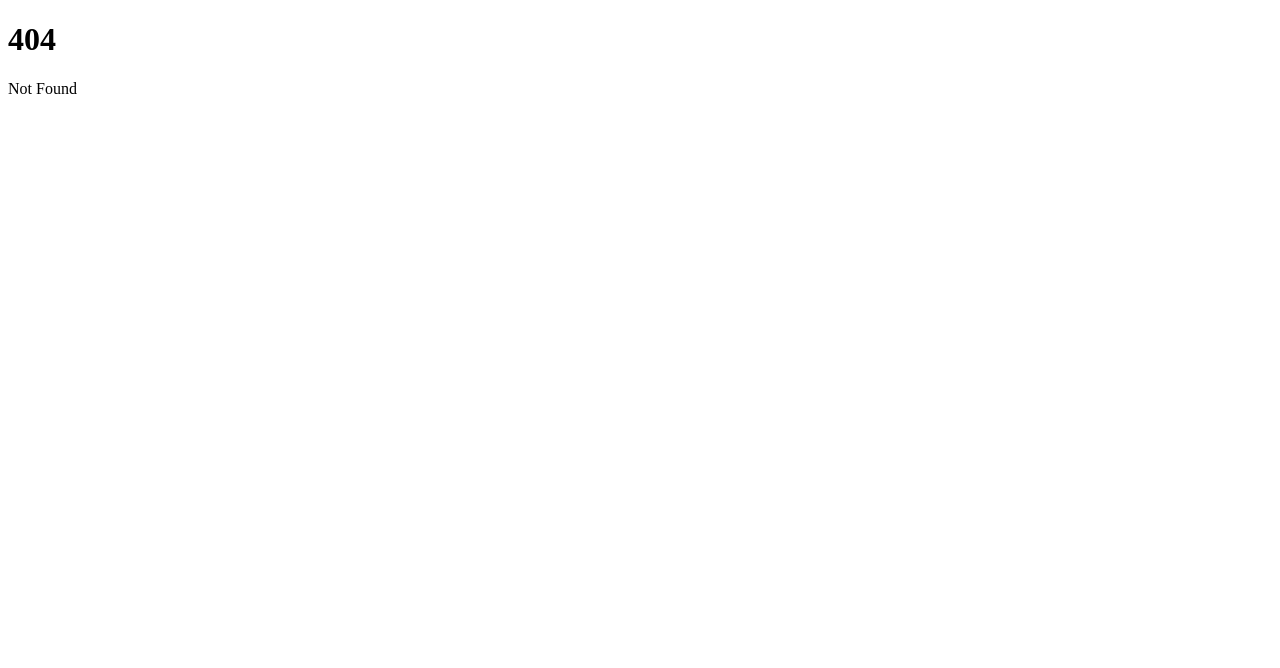
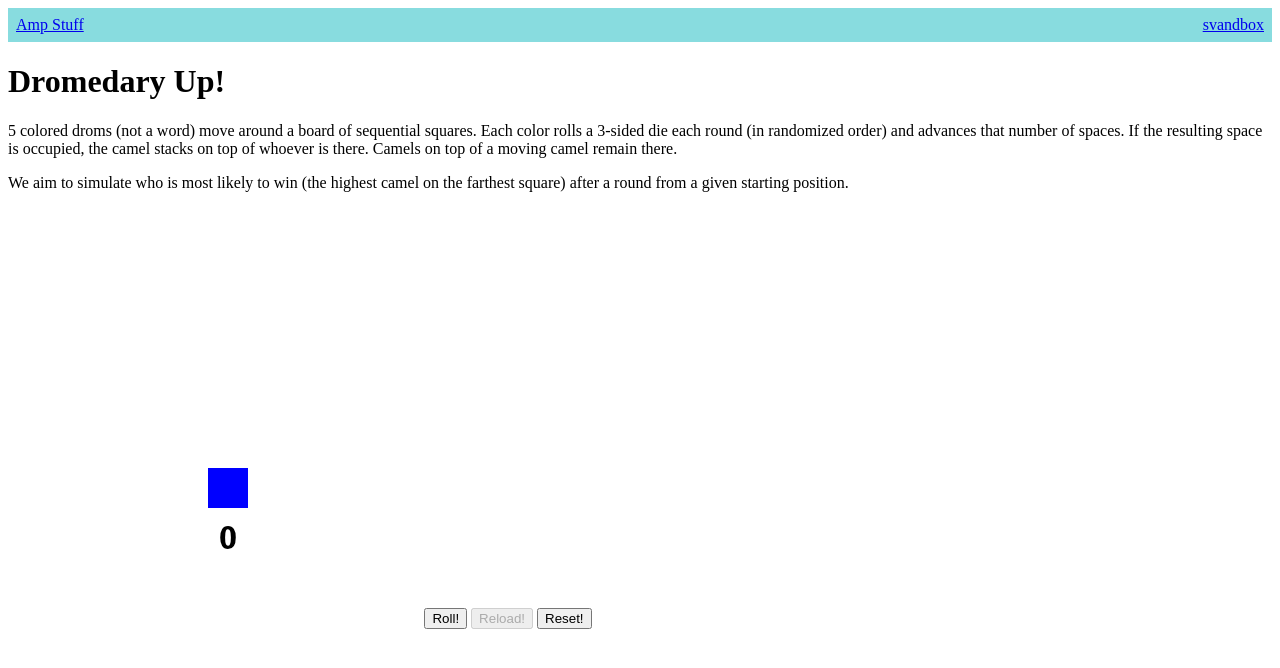
Before and after one commit to drewyoungren/svandbox, a SvelteKit app: page /amp/dromedary_up in a window 1280 px wide. Before the commit this address had no page. Shown: the top 668 px of the page. Built offline with nearby package versions, Linux system fonts and the light colour scheme.

Commit message:
Don't spit

```diff
--- a/src/routes/amp/+page.svelte
+++ b/src/routes/amp/+page.svelte
@@ -41,5 +41,6 @@
     <ul>
         <li><a href="figgie_hands">Figgie starting odds</a></li>
         <li><a href="proset">ProSet</a></li>
+        <li><a href="dromedary_up">Dromedary Up!</a></li>
     </ul>
 </section>
--- /dev/null
+++ b/src/routes/amp/dromedary_up/+page.svelte
@@ -0,0 +1,184 @@
+<script>
+    import { onMount } from 'svelte';
+    import { Tween } from 'svelte/motion';
+    // import { fade } from 'svelte/transition';
+
+    const COLORS = ['P', 'Y', 'R', 'G', 'B'];
+
+    let gameState = $state({ P: 0, Y: 0, R: 0, G: 0, B: 0 });
+
+    let pyramid = $state([]);
+
+    let rolled = $state([]);
+
+    function reset() {
+        gameState = { P: 0, Y: 0, R: 0, G: 0, B: 0 };
+        reload();
+    }
+
+    const camels = {};
+
+    for (const c of COLORS) {
+        camels[c] = { x: new Tween(0), y: new Tween(0) };
+    }
+
+    function getKey(dict, val) {
+        for (const [k, v] of Object.entries(dict)) {
+            if (v == val) return k;
+        }
+    }
+
+    let startingSquare = $state(0);
+
+    function minFromMixedList(list) {
+        const nums = list.map((item) => Number(item)).filter((n) => !isNaN(n));
+        return nums.length > 0 ? Math.min(...nums) : undefined;
+    }
+
+    function getPos(state, camel) {
+        let ht = 0;
+        let c = camel;
+        while (COLORS.indexOf(c) > -1) {
+            ht++;
+            c = state[c];
+        }
+        return [c, ht];
+    }
+
+    function getTopCamel(state, pos) {
+        let p = pos;
+        const vals = Object.values(state);
+        while (vals.indexOf(p) > -1) {
+            p = getKey(state, p);
+        }
+        return p;
+    }
+
+    function popRandom(arr) {
+        if (arr.length === 0) return undefined;
+        const index = Math.floor(Math.random() * arr.length);
+        return arr.splice(index, 1)[0];
+    }
+
+    function reload() {
+        pyramid = [...COLORS];
+        rolled = [];
+        startingSquare = minFromMixedList(Object.values(gameState));
+    }
+
+    function roll() {
+        const cam = popRandom(pyramid);
+        if (cam) {
+            let [p, h] = getPos(gameState, cam);
+            const die = Math.ceil(Math.random() * 3);
+
+            rolled.push([cam, die]);
+
+            gameState[cam] = getTopCamel(gameState, p + die);
+        }
+    }
+
+    const camelColor = {
+        R: 'red',
+        Y: 'yellow',
+        B: 'blue',
+        P: 'purple',
+        G: 'green',
+    };
+
+    $effect(() => {
+        for (const cam of COLORS) {
+            const [p, h] = getPos(gameState, cam);
+            camels[cam].x.target = 25 * (p - startingSquare);
+            camels[cam].y.target = 150 - 20 * h;
+        }
+    });
+
+    onMount(() => {
+        reset();
+    });
+</script>
+
+<h1>Dromedary Up!</h1>
+
+<p>
+    5 colored droms (not a word) move around a board of sequential squares. Each
+    color rolls a 3-sided die each round (in randomized order) and advances that
+    number of spaces. If the resulting space is occupied, the camel stacks on
+    top of whoever is there. Camels on top of a moving camel remain there.
+</p>
+<p>
+    We aim to simulate who is most likely to win (the highest camel on the
+    farthest square) after a round from a given starting position.
+</p>
+
+<div class="maindisplay">
+    <svg version="1.1" xmlns="http://www.w3.org/2000/svg" viewBox="0 0 300 200">
+        {#each Object.entries(camels) as [cam, { x, y }]}
+            <rect
+                x={x.current}
+                y={y.current}
+                width="20"
+                height="20"
+                fill={camelColor[cam]}
+            ></rect>
+        {/each}
+
+        <text x={10} y={170} stroke="black" text-anchor="middle"
+            >{startingSquare}</text
+        >
+    </svg>
+
+    <div>
+        <button onclick={roll} disabled={pyramid.length == 0}> Roll! </button>
+        <button onclick={reload} disabled={pyramid.length > 0}>
+            Reload!
+        </button>
+        <button onclick={reset}> Reset! </button>
+    </div>
+    <div class="displaybox">
+        {#each rolled as [c, d]}
+            <div class="die" style={`background-color: ${camelColor[c]}`}>
+                {d}
+            </div>
+        {/each}
+    </div>
+</div>
+
+<style>
+    .maindisplay {
+        display: flex;
+        align-items: center;
+        justify-content: space-around;
+        flex-wrap: wrap;
+        max-width: 1000px;
+        flex-direction: column;
+    }
+    svg {
+        max-width: 600px;
+        height: auto;
+    }
+
+    text {
+        pointer-events: none;
+    }
+
+    .displaybox {
+        display: flex;
+        gap: 10px;
+        margin: 15px;
+    }
+
+    .die {
+        width: 3rem;
+        height: 3rem;
+        border-radius: 5px;
+        color: white; /* Text color */
+        font-weight: bold; /* Makes it fat */
+        -webkit-text-stroke: 1px black; /* Thin black border */
+        text-shadow: 0 0 1px black; /* Optional: helps cross-browser rendering */
+        text-align: center;
+        text-anchor: start;
+        font-size: xxx-large;
+    }
+</style>
```
